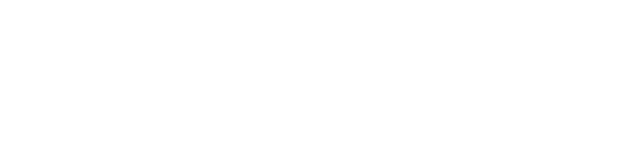
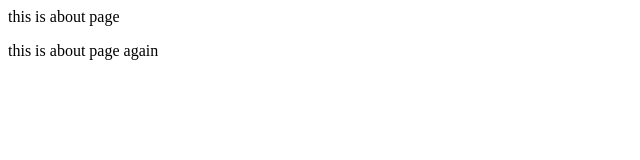
Before and after one commit to eruljohnubas/Branching, a plain HTML site: page index.html in a window 1280 px wide. Shown: the whole page, without its empty margins (0-640 px from the left). Drawn offline with Linux system fonts and the light colour scheme.

Commit message:
modified index about

```diff
--- a/index.html
+++ b/index.html
@@ -6,5 +6,11 @@
 </head>
 
 
+<p>
+this is about page
+</p>
+<p>
+this is about page again
+</p>
 
 </html>
```
